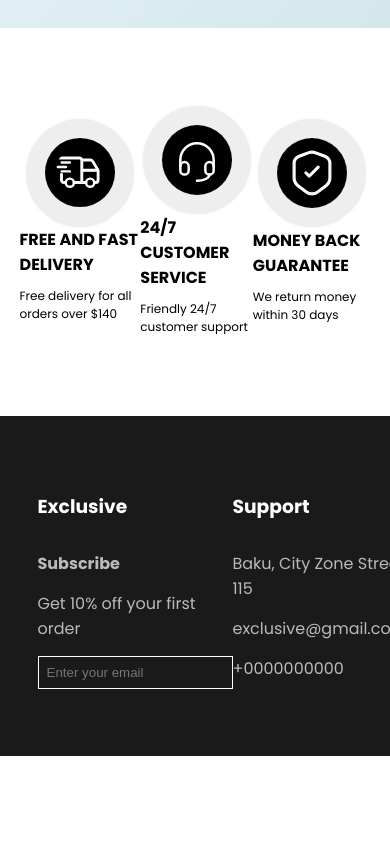
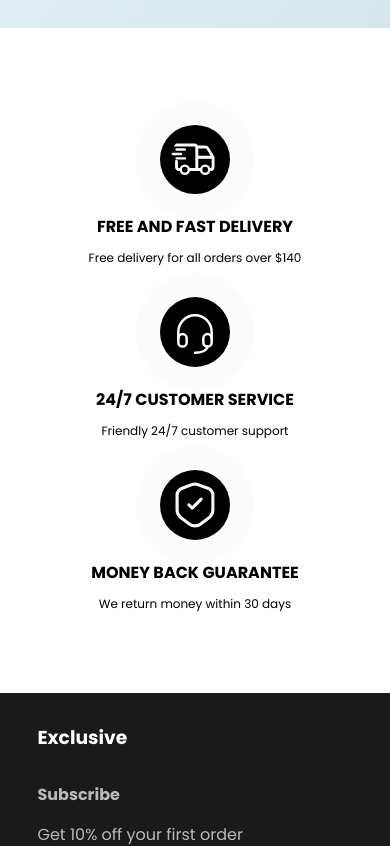
Before and after one commit to Yunis003/mKols-React-E-commerce, a React (Vite) app: page /signup in a window 390 px wide. Shown: the part 960-1806 px from the top of the page. Before the commit the page ends 1716 px from the top, so only its background shows below. Built offline with nearby package versions, Linux system fonts and the light colour scheme.

Commit message:
footer-customer-responsive

```diff
--- a/src/Components/BestSellingProducts/BestSellingProducts.jsx
+++ b/src/Components/BestSellingProducts/BestSellingProducts.jsx
@@ -2,6 +2,7 @@ import React from 'react'
 import { useEffect, useState } from 'react'
 import Flashsales from '../Flashsales/Flashsales';
 import './bestsellingproducts.css'
+import { NavLink } from 'react-router-dom';
 export default function BestSellingProducts() {
     const [bestProducts, setBestProducts] = useState([]);
     const [loading2, setLoading2] = useState(true);
@@ -48,11 +49,13 @@ export default function BestSellingProducts() {
             {bestProducts.length > 0 ? (
           bestProducts.map((product) => (
             <div key={product.id} className='product'>
+              <NavLink to={`/product/${product.id}`}>
               <img
                 src={product.images[0] || "https://via.placeholder.com/150"}
                 alt={product.title}
                 className='product-image2'
                 />
+                </NavLink>
     <div className="add-to-card">
       <span onClick={() => handleAddToFavorite2(product)}>Add to card</span>
     </div>
--- a/src/Components/Customer/services.module.css
+++ b/src/Components/Customer/services.module.css
@@ -59,3 +59,16 @@ width: 70px;
         background-color: #777777;
     }
 }
+@media screen and (max-width:1000px){
+   .servicesContainer{
+    width: 600px;
+    justify-content: center;
+    gap: 30px;
+    flex-wrap: wrap;
+   }
+}
+@media screen and (max-width:640px){
+   .servicesContainer{
+    flex-direction: column;
+   }
+}
--- a/src/Components/Flashsales/Flashsales.jsx
+++ b/src/Components/Flashsales/Flashsales.jsx
@@ -116,7 +116,6 @@ const Flashsales = () => {
         {products.length > 0 ? (
           products.map((product) => (
             <div key={product.id} className='product'>
-              //! Product Detail NavLink
               <NavLink to={`/product/${product.id}`}>
               <img
                 src={product.images[0] || "https://i.imgur.com/4lTaHfF.jpeg"}
--- a/src/Components/Footer/footer.module.css
+++ b/src/Components/Footer/footer.module.css
@@ -39,3 +39,21 @@
     text-decoration: none;
     color:#bababa
 }
+@media screen and (max-width: 1100px) {
+
+    .footer__container{
+        flex-wrap: wrap;
+        gap: 20px;
+        height: max-content;
+       }
+       .footer__title{
+           margin-top: 10px;
+       }
+}
+
+@media screen and (max-width: 768px) {
+   .footer__container{
+    flex-wrap: wrap;
+    gap: 20px;
+   }
+}
--- a/src/Components/NewArrival/newarrival.module.css
+++ b/src/Components/NewArrival/newarrival.module.css
@@ -24,3 +24,16 @@
          width: 100%;
     }
 }
+
+@media screen and (max-width:640px){
+    .boxes{
+        flex-direction: column;
+        gap: 20px;
+    }
+    .leftSide img{
+        width: 100%;
+    }
+    .rightSide img{
+        width: 100%;
+    }
+}
--- a/src/Components/ProductDetail/ProductDetail.jsx
+++ b/src/Components/ProductDetail/ProductDetail.jsx
@@ -39,11 +39,25 @@ const ProductDetail = () => {
       {product ? (
         <>
           <div className="product-image-section">
+            <div className="left-side-image-section">
+              <img
+                src={product.images[1] || "https://i.imgur.com/4lTaHfF.jpeg"}
+                alt={product.title}
+                className="product-detail-image-left"
+              />
+              <img
+                src={product.images[2] || "https://i.imgur.com/4lTaHfF.jpeg"}
+                alt={product.title}
+                className="product-detail-image-left"
+              />
+
+            </div>
             <img
               src={product.images[0] || "https://i.imgur.com/4lTaHfF.jpeg"}
               alt={product.title}
               className="product-detail-image"
             />
+
           </div>
           <div className="product-info-section">
             <h1>{product.title}</h1>
--- a/src/Components/ProductDetail/productdetail.css
+++ b/src/Components/ProductDetail/productdetail.css
@@ -6,10 +6,12 @@
 
   .product-image-section {
     flex: 1;
+    display: flex;
+    gap: 20px;
   }
 
   .product-detail-image {
-    max-width: 100%;
+    max-width: 70%;
     border-radius: 8px;
   }
 
@@ -54,3 +56,9 @@
   .back-to-sales:hover {
     text-decoration: underline;
   }
+  .left-side-image-section{
+    display: flex;
+    flex-direction: column;
+    gap: 10px;
+    width: 100px;
+  }
```
